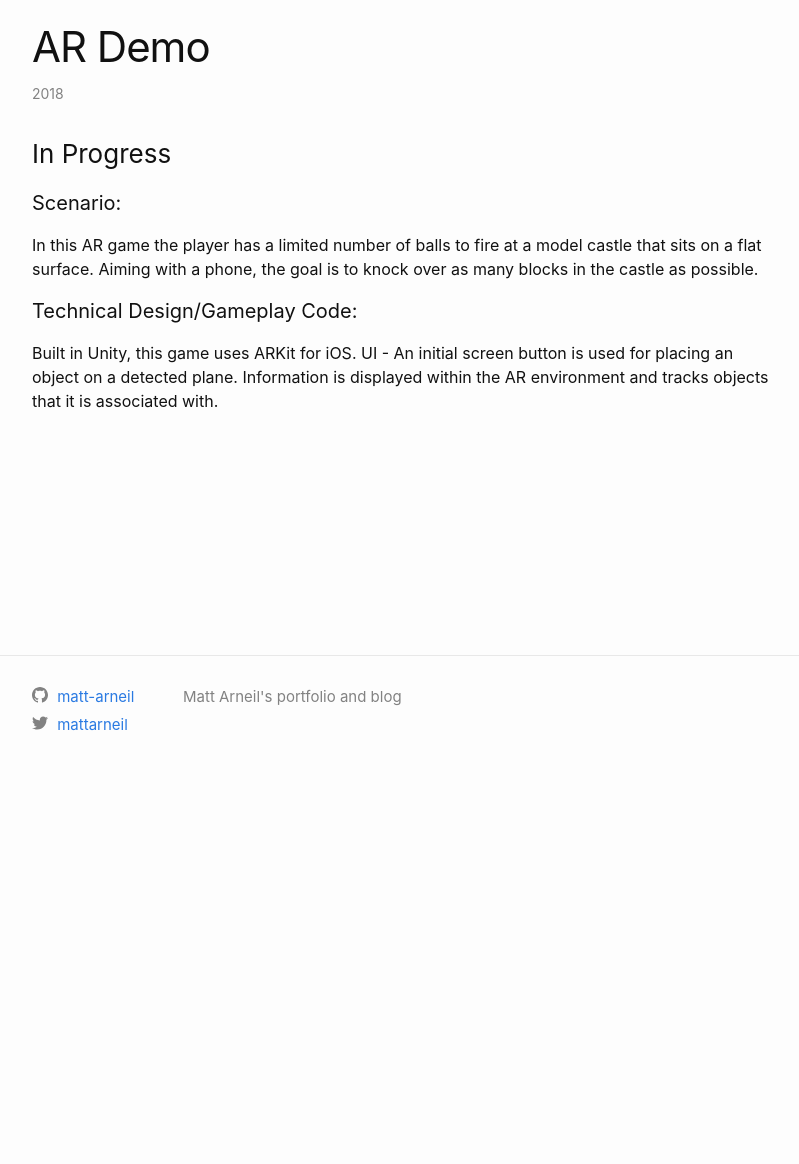
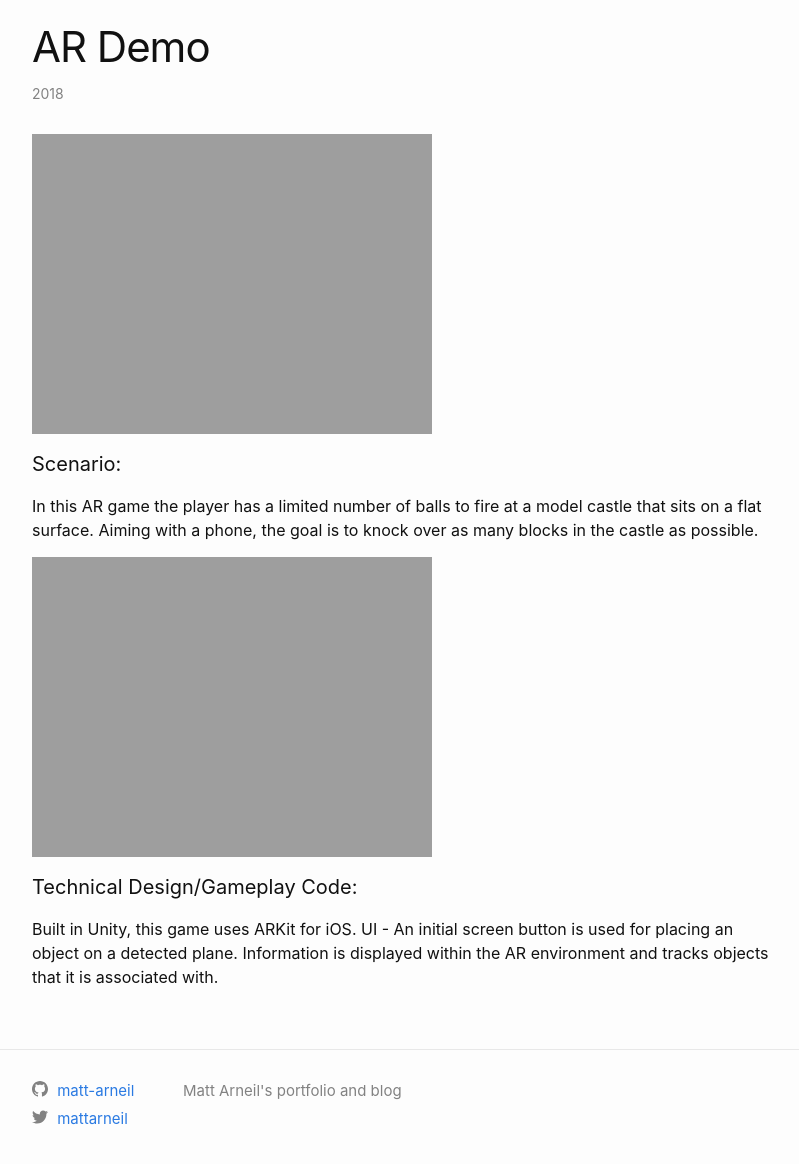
Before and after one commit to matt-arneil/matt-arneil.github.io, a Jekyll site: the page built from _posts/2018-07-20-ar-demo.md, in a window 1280 px wide, cut to the strip 104-1294 px from the top of the page. Shown: the top 1164 px of the strip, without its empty margins (238-1037 px from the left). Built offline with Jekyll 4.4.1, drawn with Linux system fonts in a browser that asks for light colours; before the commit the page ends 900 px from its top, so only the background shows below that.

Commit message:
VR demo pic and gif

```diff
--- a/_posts/2018-07-20-ar-demo.md
+++ b/_posts/2018-07-20-ar-demo.md
@@ -4,10 +4,12 @@ title:  "AR Demo"
 categories: Games
 ---
 
-### In Progress
+![AR Demo screenshot]({{site.url}}/assets/img/ARscreenshot.png)
 
 #### Scenario:
 In this AR game the player has a limited number of balls to fire at a model castle that sits on a flat surface. Aiming with a phone, the goal is to knock over as many blocks in the castle as possible.
+
+![AR Demo gif]({{site.url}}/assets/img/ARBallFireClip.gif)
 
 #### Technical Design/Gameplay Code:
 Built in Unity, this game uses ARKit for iOS.
```
Also changed, not shown: _posts/2018-07-21-vr-demo.md (+3 -1 lines), 2 other files.
